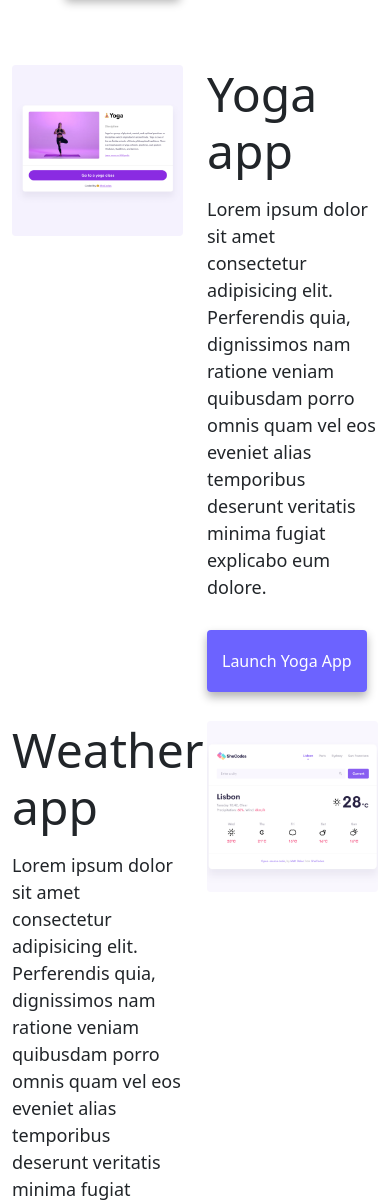
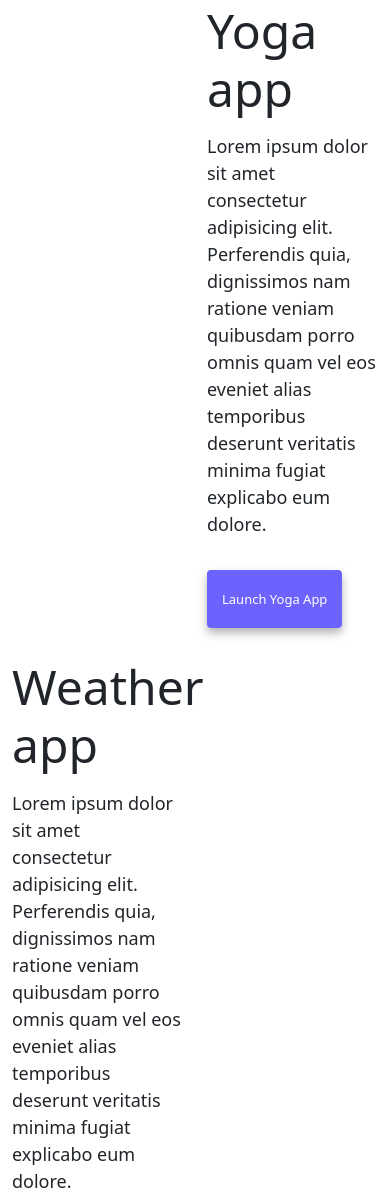
Before and after one commit to ariannabrunell/advanced-tools-hw, a plain HTML site: page index.html in a window 390 px wide. Shown: the part 575-1775 px from the top of the page. Drawn offline with nearby package versions, Linux system fonts and the light colour scheme.

Commit message:
Added css media queries

```diff
--- a/index.html
+++ b/index.html
@@ -68,11 +68,11 @@
         <div class="col-6">
           <img
             src="/images/yoga.png"
-            class="img-fluid rounded"
+            class="img-fluid rounded small-photo"
             alt="yoga app image"
           />
         </div>
-        <div class="col-6">
+        <div class="col-6 project-col">
           <h2 class="mb-3">Yoga app</h2>
           <p>
             Lorem ipsum dolor sit amet consectetur adipisicing elit. Perferendis
@@ -88,7 +88,7 @@
         </div>
       </div>
       <div class="row mt-5">
-        <div class="col-6">
+        <div class="col-6 project-col">
           <h2 class="mb-3">Weather app</h2>
           <p>
             Lorem ipsum dolor sit amet consectetur adipisicing elit. Perferendis
@@ -105,7 +105,7 @@
         <div class="col-6">
           <img
             src="images/weather.png"
-            class="img-fluid rounded"
+            class="img-fluid rounded small-photo"
             alt="weather app image"
           />
         </div>
@@ -114,11 +114,11 @@
         <div class="col-6">
           <img
             src="images/yogurt.png"
-            class="img-fluid rounded"
+            class="img-fluid rounded small-photo"
             alt="yogurt app image"
           />
         </div>
-        <div class="col-6">
+        <div class="col-6 project-col">
           <h2 class="mb-3">Yogurt app</h2>
           <p>
             Lorem ipsum dolor sit amet consectetur adipisicing elit. Perferendis
--- a/style.css
+++ b/style.css
@@ -86,3 +86,19 @@ p {
 .email-link:hover {
   text-decoration: underline;
 }
+
+@media (max-width: 576px) {
+  h1 {
+    font-size: 70px;
+  }
+  .project-col {
+    column-count: 1;
+    column-width: 100px;
+  }
+  .primary-link {
+    font-size: small;
+  }
+  .small-photo {
+    display: none;
+  }
+}
```
